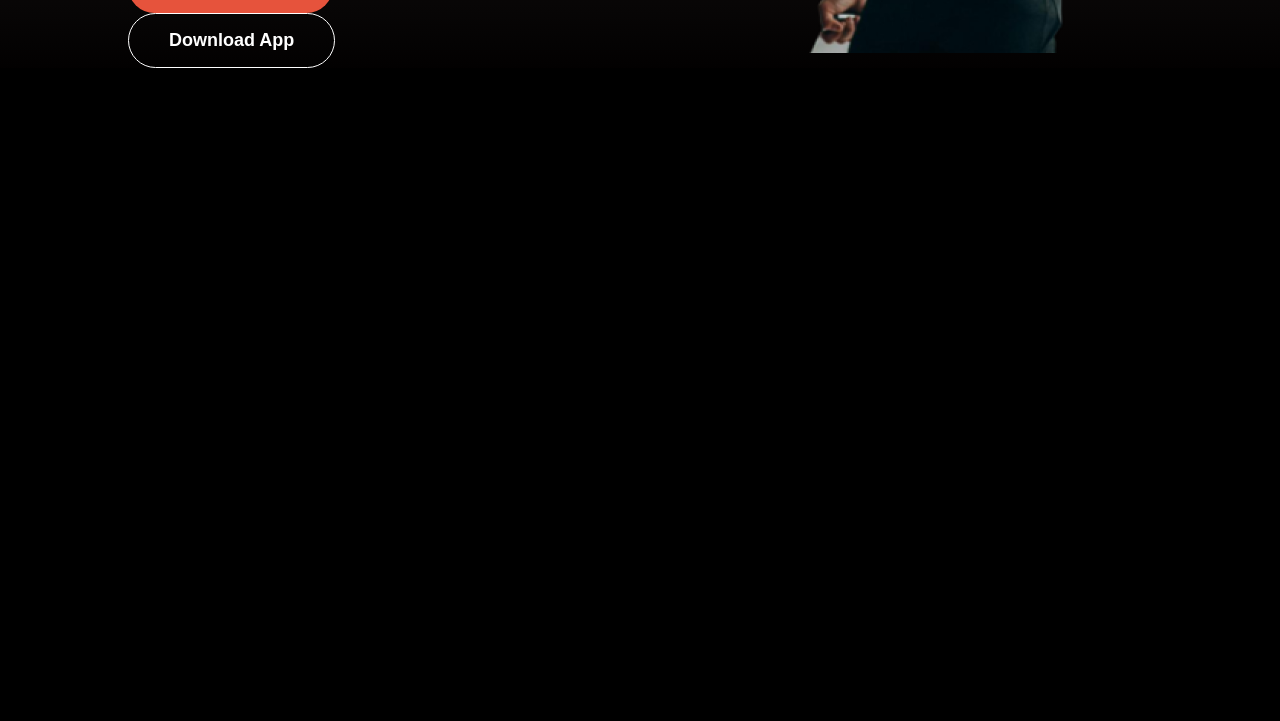
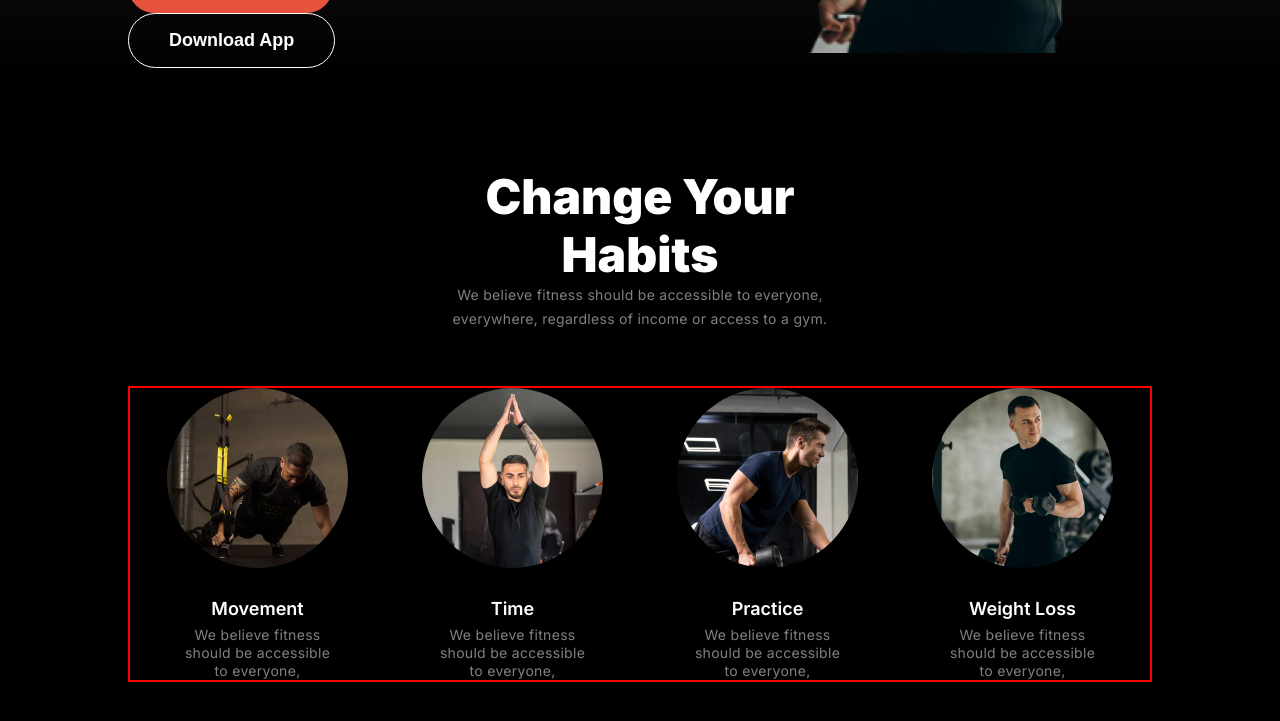
Before and after one commit to Apurbo-Knight/Assignment-02, a plain HTML site: page index.html in a window 1280 px wide. Shown: the part 643-1364 px from the top of the page. Before the commit the page ends 800 px from the top, so only its background shows below. Drawn offline with Linux system fonts and the light colour scheme.

Commit message:
Hange Your Habit section complete

```diff
--- a/css/style.css
+++ b/css/style.css
@@ -165,3 +165,151 @@ nav{
     border-radius: 50%;
     margin-right: 12px;
 }
+
+/* change your habit part css start */
+.habits{
+    display: flex;
+    border: 2px solid red;
+    justify-content: space-around;
+}
+.habit{
+    width: 80%;
+    margin: 0 auto;
+    margin-top: 100px;
+    margin-bottom: 100px;
+}
+.habit-des{
+    width: 40%;
+    margin: 0 auto;
+    margin-bottom: 55px;
+}
+.habit-des h1{
+    color: rgb(255, 255, 255);
+    font-family: Inter;
+    font-size: 48px;
+    font-weight: 900;
+    line-height: 120%;
+    letter-spacing: 0%;
+    text-align: center;
+}
+.habit-des p{
+    color: rgba(255, 255, 255, 0.5);
+font-family: Inter;
+font-size: 14px;
+font-weight: 400;
+line-height: 24px;
+letter-spacing: 0.3px;
+text-align: center;
+}
+
+.move{
+    display: flex;
+    flex-direction: column;
+    align-items: center;
+    width: 15%;
+}
+
+.move img{
+    border-radius: 50%;
+    margin-bottom: 30px;
+}
+.move h1{
+    color: rgb(255, 255, 255);
+    font-size: 18px;
+    font-weight: 600;
+    line-height: 120%;
+    text-align: center;
+    margin-bottom: 6px;
+}
+.move p{
+    color: rgba(255, 255, 255, 0.5);
+    font-size: 14px;
+    font-weight: 400;
+    line-height: 18px;
+    letter-spacing: 0.3px;
+    text-align: center;
+}
+.time{
+    display: flex;
+    flex-direction: column;
+    align-items: center;
+    width: 15%;
+}
+
+.time img{
+    border-radius: 50%;
+    margin-bottom: 30px;
+}
+.time h1{
+    color: rgb(255, 255, 255);
+    font-size: 18px;
+    font-weight: 600;
+    line-height: 120%;
+    text-align: center;
+    margin-bottom: 6px;
+}
+.time p{
+    color: rgba(255, 255, 255, 0.5);
+    font-size: 14px;
+    font-weight: 400;
+    line-height: 18px;
+    letter-spacing: 0.3px;
+    text-align: center;
+}
+
+.practice{
+    display: flex;
+    flex-direction: column;
+    align-items: center;
+    width: 15%;
+}
+
+.practice img{
+    border-radius: 50%;
+    margin-bottom: 30px;
+}
+.practice h1{
+    color: rgb(255, 255, 255);
+    font-size: 18px;
+    font-weight: 600;
+    line-height: 120%;
+    text-align: center;
+    margin-bottom: 6px;
+}
+.practice p{
+    color: rgba(255, 255, 255, 0.5);
+    font-size: 14px;
+    font-weight: 400;
+    line-height: 18px;
+    letter-spacing: 0.3px;
+    text-align: center;
+}
+
+.loss{
+    display: flex;
+    flex-direction: column;
+    align-items: center;
+    width: 15%;
+}
+.loss img{
+    border-radius: 50%;
+    margin-bottom: 30px;
+}
+.loss h1{
+    color: rgb(255, 255, 255);
+    font-size: 18px;
+    font-weight: 600;
+    line-height: 120%;
+    text-align: center;
+    margin-bottom: 6px;
+}
+.loss p{
+    color: rgba(255, 255, 255, 0.5);
+    font-size: 14px;
+    font-weight: 400;
+    line-height: 18px;
+    letter-spacing: 0.3px;
+    text-align: center;
+}
+
+/* change your habit part css end */
--- a/index.html
+++ b/index.html
@@ -46,6 +46,39 @@
                 <p>Video tutorial</p>
             </div>
         </div>
-     </header>
+    </header>
+
+    <body>
+        <!-- change your habit part start -->
+        <div class="habit">
+            <div class="habit-des">
+                <h1>Change Your Habits</h1>
+                <p>We believe fitness should be accessible to everyone, everywhere, regardless of income or access to a gym.</p>
+            </div>
+            <div class="habits">
+                <div class="move">
+                    <img src="images/image 3.png" alt="">
+                    <h1>Movement</h1>
+                    <p>We believe fitness should be accessible to everyone,</p>
+                </div>
+                <div class="time">
+                    <img src="images/image 2.png" alt="">
+                    <h1>Time</h1>
+                    <p>We believe fitness should be accessible to everyone, </p>
+                </div>
+                <div class="practice">
+                    <img src="images/image 4.png" alt="">
+                    <h1>Practice</h1>
+                    <p>We believe fitness should be accessible to everyone, </p>
+                </div>
+                <div class="loss">
+                    <img src="images/image 5.png" alt="">
+                    <h1>Weight Loss</h1>
+                    <p>We believe fitness should be accessible to everyone, </p>
+                </div>
+            </div>
+        </div>
+     <!-- change your habit part end -->
+    </body>
 </body>
 </html>
```
